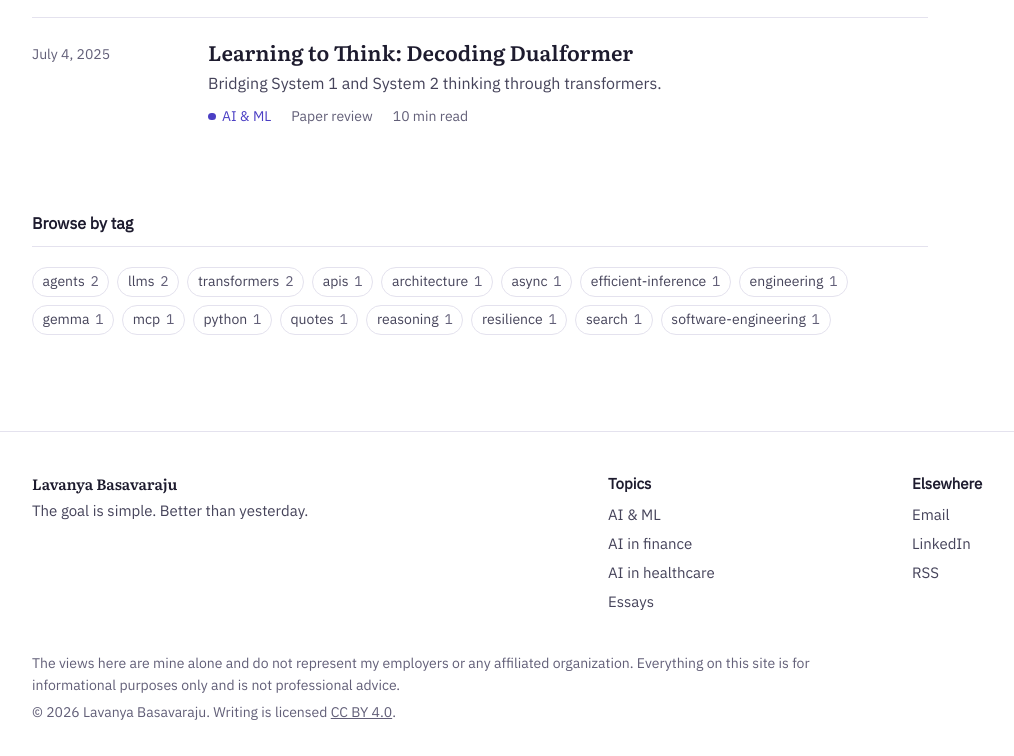
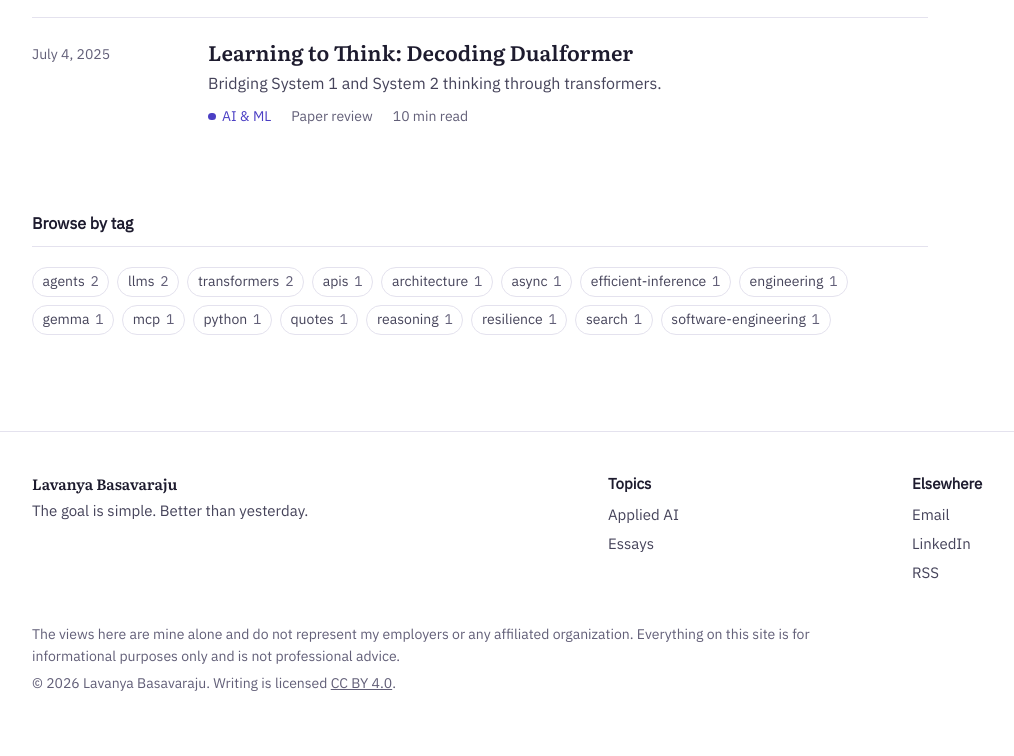
Before and after one commit to brainsesh/brainsesh.github.io, an Astro site: page /writing in a window 1280 px wide. Shown: the part 877-1633 px from the top of the page, without its empty margins (32-1046 px from the left). After the commit the page ends 1604 px from the top, so only its background shows below. Built offline with nearby package versions, Linux system fonts and the light colour scheme; Astro itself is replaced by a stand-in of ours; some packages are replaced by stand-ins of ours.

Commit message:
changes 10222026

```diff
--- a/src/components/Footer.astro
+++ b/src/components/Footer.astro
@@ -10,6 +10,12 @@ const social = [
   { href: SITE.social.scholar, label: 'Google Scholar' },
   { href: '/rss.xml', label: 'RSS' },
 ].filter((l) => l.href);
+const footerTopics = (Object.keys(TOPICS) as TopicKey[])
+  .filter((key) => key !== 'finance' && key !== 'healthcare')
+  .map((key) => ({
+    key,
+    label: key === 'ai-ml' ? 'Applied AI' : TOPICS[key].label,
+  }));
 ---
 
 <footer class="site-footer">
@@ -22,9 +28,9 @@ const social = [
       <p class="label">Topics</p>
       <ul>
         {
-          (Object.keys(TOPICS) as TopicKey[]).map((key) => (
+          footerTopics.map(({ key, label }) => (
             <li>
-              <a href={`/topics/${key}/`}>{TOPICS[key].label}</a>
+              <a href={`/topics/${key}/`}>{label}</a>
             </li>
           ))
         }
--- a/src/pages/writing/index.astro
+++ b/src/pages/writing/index.astro
@@ -13,7 +13,7 @@ const topicKeys = (Object.keys(TOPICS) as TopicKey[]).filter((k) => posts.some((
   <div class="wrap page"><div class="col">
     <header class="page-head">
       <h1 class="page-title">Writing</h1>
-      <p class="page-intro">Everything I've published, newest first. {posts.length} pieces so far.</p>
+      <p class="page-intro">Everything I've published on this website. </p>
       <nav class="filters" aria-label="Browse by topic">
         <span class="filters-label">Browse by topic</span>
         {
```
